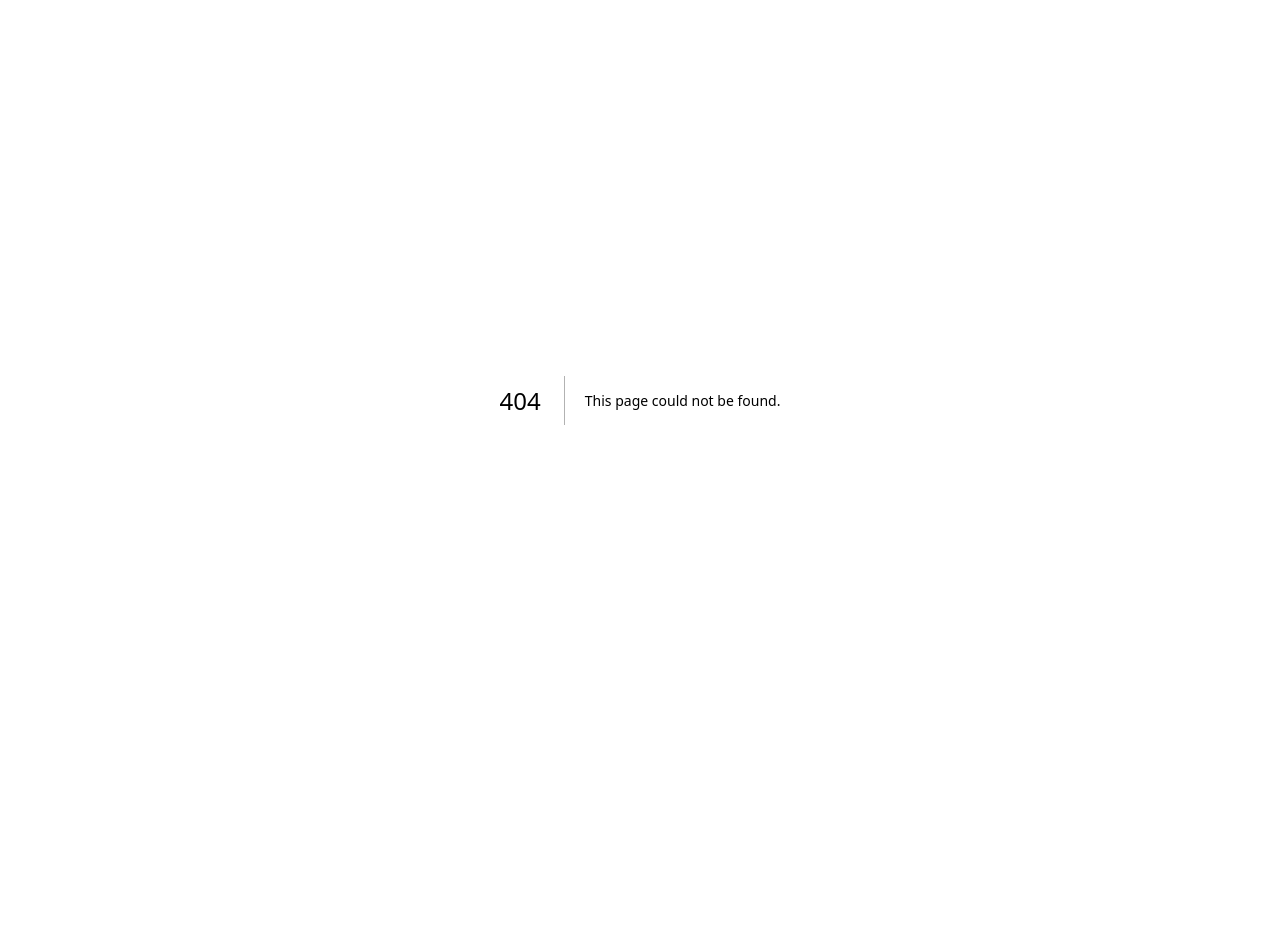
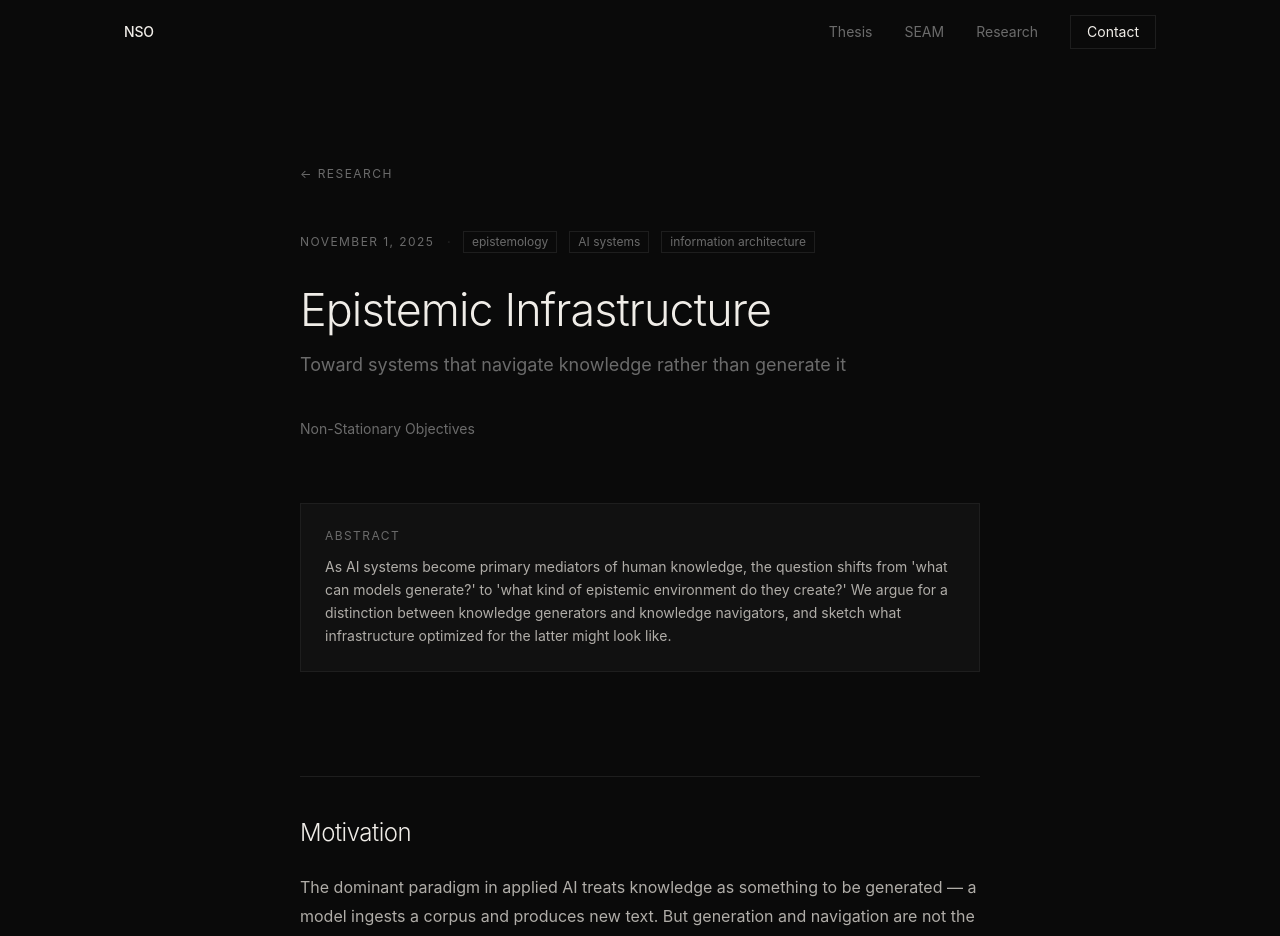
Before and after one commit to contactxyz-admin/nso-site, a Next.js app: page /research/epistemic-infrastructure in a window 1280 px wide. Before the commit this address had no page. Shown: the top 936 px of the page. Before the commit the page ends 800 px from the top, so only its background shows below. Built offline with nearby package versions, Linux system fonts and the light colour scheme.

Commit message:
Add app/research/[slug]/page.tsx

```diff
--- /dev/null
+++ b/app/research/[slug]/page.tsx
@@ -0,0 +1,154 @@
+import { notFound } from "next/navigation";
+import Link from "next/link";
+import Nav from "@/components/Nav";
+import Footer from "@/components/Footer";
+import { papers, getPaper, formatDate } from "@/lib/research";
+import type { Metadata } from "next";
+
+export function generateStaticParams() {
+  return papers.map((p) => ({ slug: p.slug }));
+}
+
+export async function generateMetadata({
+  params,
+}: {
+  params: Promise<{ slug: string }>;
+}): Promise<Metadata> {
+  const { slug } = await params;
+  const paper = getPaper(slug);
+  if (!paper) return {};
+  return {
+    title: `${paper.title} — NSO`,
+    description: paper.abstract,
+  };
+}
+
+// Render a paragraph: handle **bold** inline
+function renderInline(text: string) {
+  const parts = text.split(/(\*\*[^*]+\*\*)/g);
+  return parts.map((part, i) => {
+    if (part.startsWith("**") && part.endsWith("**")) {
+      return (
+        <strong key={i} className="text-text-primary font-medium">
+          {part.slice(2, -2)}
+        </strong>
+      );
+    }
+    return part;
+  });
+}
+
+function renderBody(body: string) {
+  const blocks = body.trim().split(/\n\n+/);
+  return blocks.map((block, i) => {
+    if (block.startsWith("### ")) {
+      return (
+        <h3
+          key={i}
+          className="text-text-primary font-light tracking-tight text-lg mt-10 mb-3"
+        >
+          {block.slice(4)}
+        </h3>
+      );
+    }
+    if (block.startsWith("## ")) {
+      return (
+        <h2
+          key={i}
+          className="text-text-primary font-light tracking-tight text-2xl mt-14 mb-4 pt-10 border-t border-rule"
+        >
+          {block.slice(3)}
+        </h2>
+      );
+    }
+    return (
+      <p key={i} className="text-text-body leading-[1.8] mb-0">
+        {renderInline(block)}
+      </p>
+    );
+  });
+}
+
+export default async function PaperPage({
+  params,
+}: {
+  params: Promise<{ slug: string }>;
+}) {
+  const { slug } = await params;
+  const paper = getPaper(slug);
+  if (!paper) notFound();
+
+  return (
+    <main className="bg-canvas min-h-screen">
+      <Nav />
+
+      {/* Header */}
+      <section className="pt-40 pb-16 px-6">
+        <div className="max-w-prose mx-auto">
+          {/* Back */}
+          <Link
+            href="/research"
+            className="inline-flex items-center gap-2 text-text-muted text-xs tracking-eyebrow uppercase hover:text-text-body transition-colors mb-12"
+          >
+            ← Research
+          </Link>
+
+          {/* Eyebrow */}
+          <div className="flex flex-wrap items-center gap-3 mb-8">
+            <span className="text-text-muted text-xs tracking-eyebrow uppercase">
+              {formatDate(paper.date)}
+            </span>
+            <span className="text-rule">·</span>
+            {paper.tags.map((tag) => (
+              <span
+                key={tag}
+                className="text-text-muted text-xs border border-rule px-2 py-0.5"
+              >
+                {tag}
+              </span>
+            ))}
+          </div>
+
+          {/* Title */}
+          <h1
+            className="text-text-primary font-light tracking-tight leading-[1.1] mb-4"
+            style={{ fontSize: "clamp(28px, 3.5vw, 48px)" }}
+          >
+            {paper.title}
+          </h1>
+          {paper.subtitle && (
+            <p className="text-text-muted text-lg mb-10">{paper.subtitle}</p>
+          )}
+
+          {/* Authors */}
+          <p className="text-text-muted text-sm">
+            {paper.authors.join(", ")}
+          </p>
+        </div>
+      </section>
+
+      {/* Abstract */}
+      <section className="px-6 pb-12">
+        <div className="max-w-prose mx-auto">
+          <div className="border border-rule bg-surface p-6">
+            <p className="text-text-muted text-xs tracking-eyebrow uppercase mb-3">
+              Abstract
+            </p>
+            <p className="text-text-body leading-relaxed text-sm">
+              {paper.abstract}
+            </p>
+          </div>
+        </div>
+      </section>
+
+      {/* Body */}
+      <article className="px-6 pb-32">
+        <div className="max-w-prose mx-auto space-y-6">
+          {renderBody(paper.body)}
+        </div>
+      </article>
+
+      <Footer />
+    </main>
+  );
+}
```
